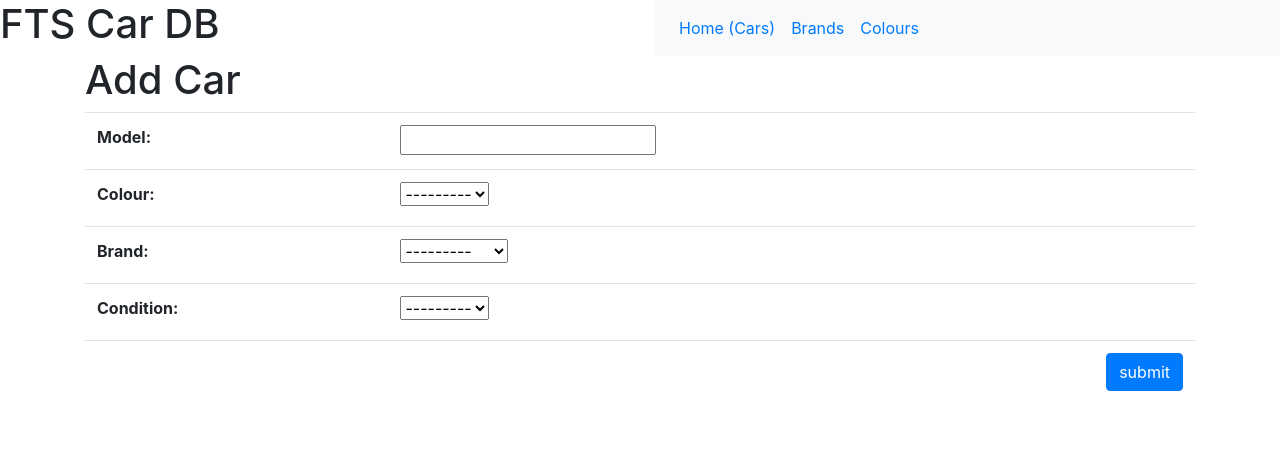
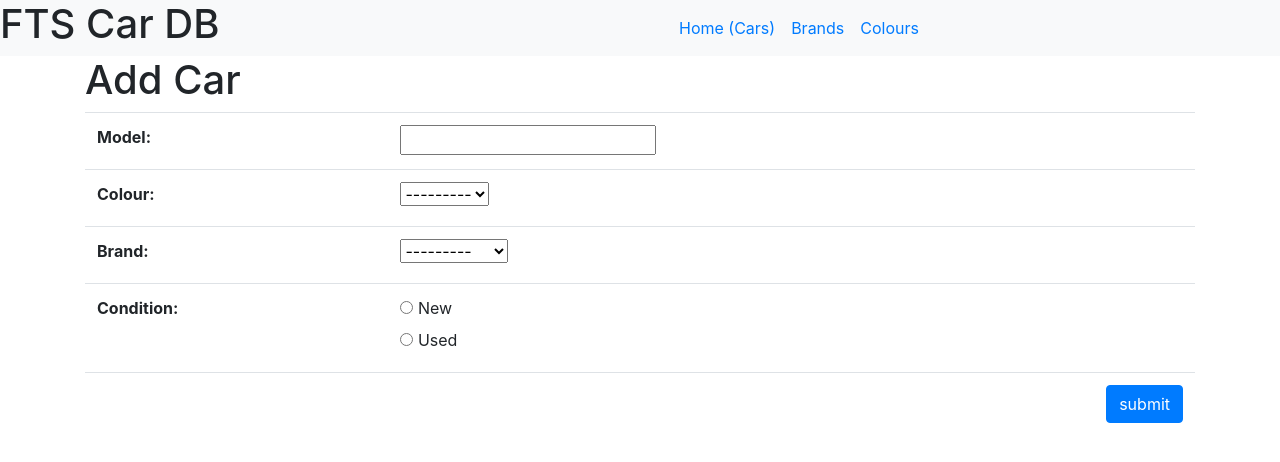
Before and after one commit to cyrilyoh/django-test, a Django app: page /addcar/ in a window 1280 px wide. Shown: the top 462 px of the page. Run offline with Django 4.2, Linux system fonts and the light colour scheme; data comes from the database, SQL or seed files in the repository.

```diff
--- a/fts/home/forms.py
+++ b/fts/home/forms.py
@@ -12,6 +12,12 @@ class ColourForm(forms.ModelForm):
         fields = ['name', 'paint_code']
 
 class CarForm(forms.ModelForm):
+    CONDITION_CHOICES = [
+        ('New', 'New'),
+        ('Used', 'Used')
+    ]
+
+    condition = forms.ChoiceField(choices=CONDITION_CHOICES, widget=forms.RadioSelect)
     class Meta:
         model = Car
         fields = ['model', 'colour', 'brand', 'condition']
--- a/fts/home/templates/base.html
+++ b/fts/home/templates/base.html
@@ -12,7 +12,7 @@
       <script src="https://cdn.jsdelivr.net/npm/bootstrap@4.6.2/dist/js/bootstrap.bundle.min.js"></script>
   </head>
   <body>
-    <div class="row">
+    <div class="row" style="background-color: #f8f9fa !important;">
       <div class="col-md-6"><h1>FTS Car DB</h1></div>
       <div class="col-md-6">
         <nav class="navbar navbar-expand-sm bg-light">
```
Also changed, not shown: README.md, 1 other file.
